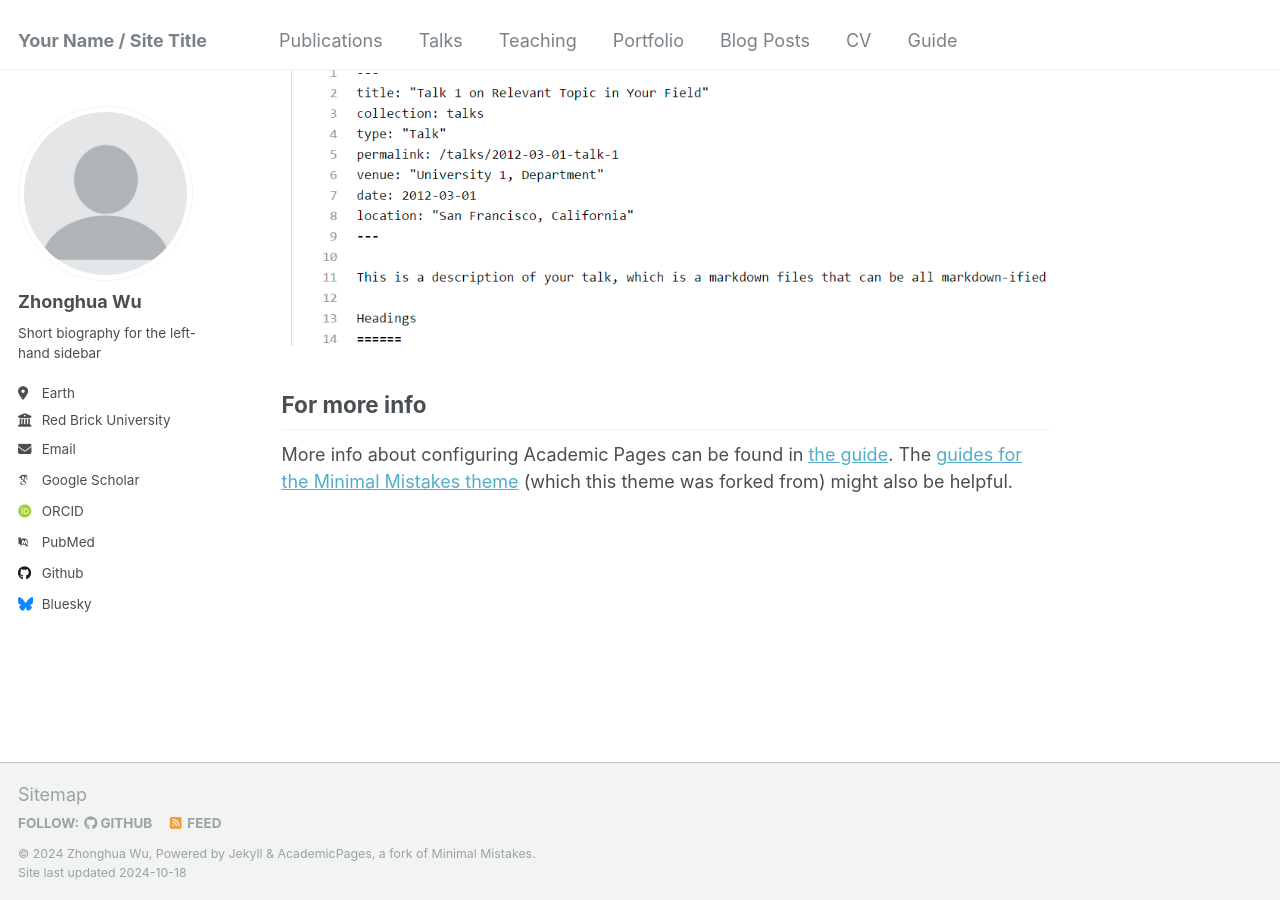
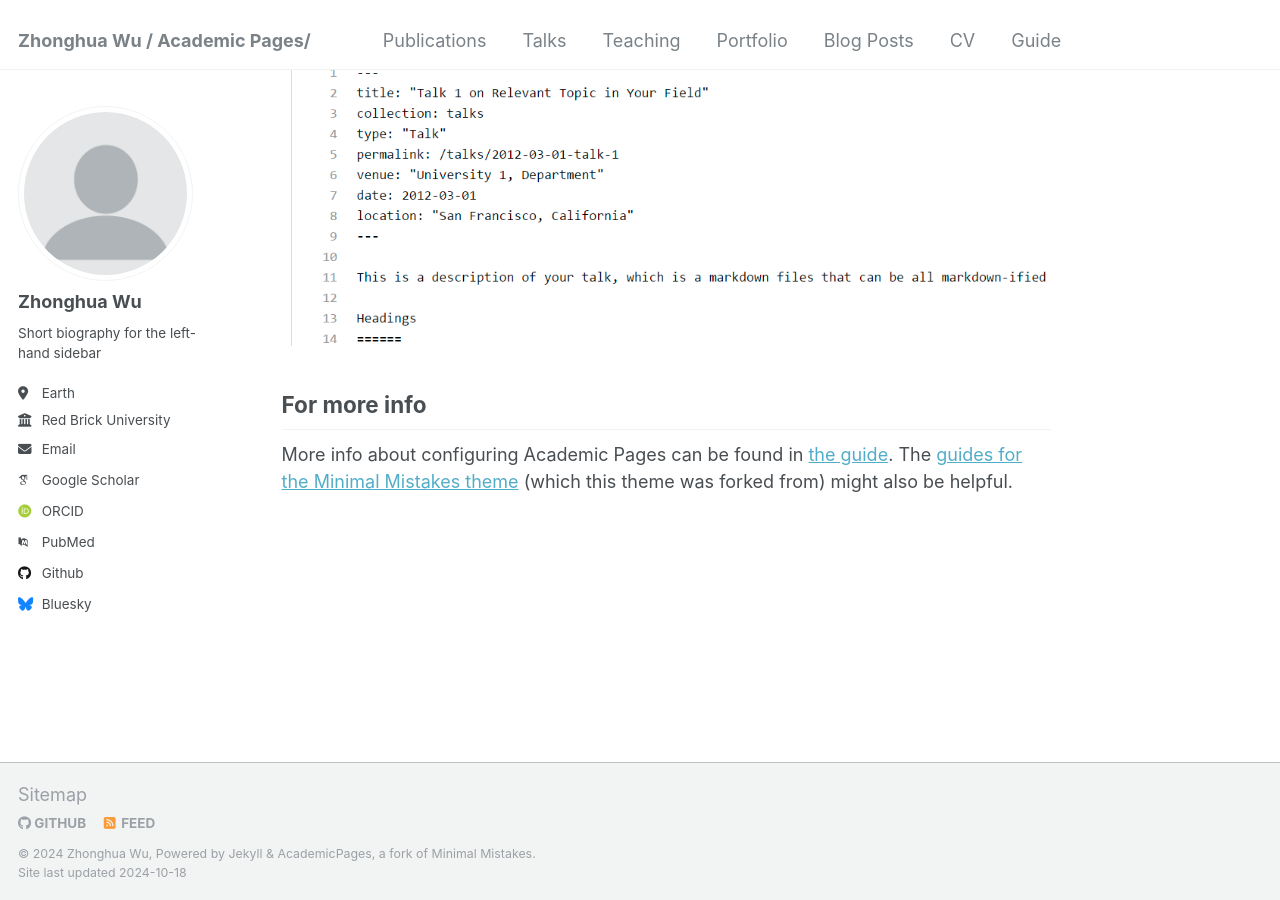
Before and after one commit to wuxhua/wuxhua.github.io, a Jekyll site: the page built from _pages/about.md, in a window 1280 px wide and 900 px high, scrolled down 2643 px. Built offline with Jekyll 4.4.1, drawn with Linux system fonts in a browser that asks for light colours; some web fonts are replaced.

Commit message:
Update _config.yml

```diff
--- a/_config.yml
+++ b/_config.yml
@@ -7,14 +7,14 @@
 # server process.
 
 # Basic Site Settings
-locale                   : "en-US"
-title                    : "Your Name / Site Title"
+locale                   : "en-CN"
+title                    : "Zhonghua Wu / Academic Pages/"
 title_separator          : "-"
 name                     : &name "Zhonghua Wu"
 description              : &description "personal description"
 url                      : https://wuxhua.github.io # the base hostname & protocol for your site e.g. "https://mmistakes.github.io"
 baseurl                  : "" # the subpath of your site, e.g. "/blog"
-repository               : "academicpages/academicpages.github.io"
+repository               : "wuxhua/wuxhua.github.io"
 
 # Site Author - The following control what appear as part of the author content on the side bar.
 #               If a field is blank the icon and link will not appear, otherwise it will be shown.
```
